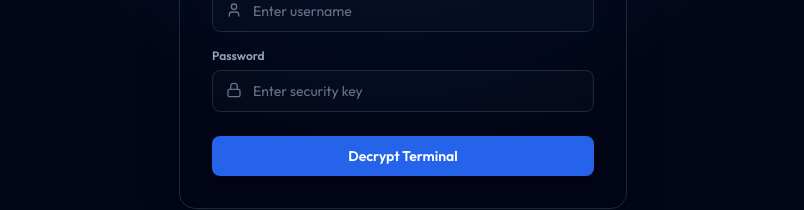
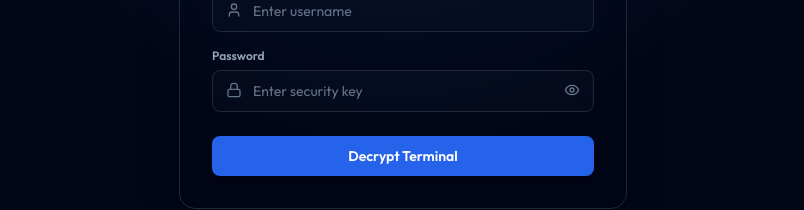
Before and after one commit to Atharva1811/Smart-Guard-Duty-Management-System, a React (Vite) app in the folder client/: page /#/login in a window 1280 px wide. Shown: the part 410-620 px from the top of the page, without its empty margins (237-1041 px from the left). Built offline with nearby package versions, Linux system fonts and the light colour scheme; no server answers.

Commit message:
Add password visibility toggle (eye button) to login page

```diff
--- a/client/src/pages/Login.tsx
+++ b/client/src/pages/Login.tsx
@@ -5,7 +5,7 @@ import { useNavigate } from 'react-router-dom';
 import { useAuth } from '../context/AuthContext.tsx';
 import { useTranslation } from '../context/LanguageContext.tsx';
 import { motion } from 'framer-motion';
-import { Lock, User as UserIcon, AlertCircle } from 'lucide-react';
+import { Lock, User as UserIcon, AlertCircle, Eye, EyeOff } from 'lucide-react';
 
 export const Login: React.FC = () => {
   const { login } = useAuth();
@@ -13,6 +13,7 @@ export const Login: React.FC = () => {
   const navigate = useNavigate();
   const [errorMsg, setErrorMsg] = useState<string | null>(null);
   const [loading, setLoading] = useState<boolean>(false);
+  const [showPassword, setShowPassword] = useState<boolean>(false);
 
   const { register, handleSubmit, formState: { errors } } = useForm({
     defaultValues: {
@@ -88,11 +89,18 @@ export const Login: React.FC = () => {
               <div className="relative">
                 <Lock className="absolute left-3.5 top-3 h-4 w-4 text-slate-500" />
                 <input
-                  type="password"
+                  type={showPassword ? 'text' : 'password'}
                   {...register('password', { required: true })}
-                  className="block w-full rounded-lg border border-slate-800 bg-slate-900/30 py-2.5 pl-10 pr-4 text-sm text-white placeholder-slate-500 focus:border-primary focus:ring-1 focus:ring-primary focus:outline-none transition-all"
+                  className="block w-full rounded-lg border border-slate-800 bg-slate-900/30 py-2.5 pl-10 pr-10 text-sm text-white placeholder-slate-500 focus:border-primary focus:ring-1 focus:ring-primary focus:outline-none transition-all"
                   placeholder="Enter security key"
                 />
+                <button
+                  type="button"
+                  onClick={() => setShowPassword(p => !p)}
+                  className="absolute right-3.5 top-3 text-slate-500 hover:text-slate-300 focus:outline-none"
+                >
+                  {showPassword ? <EyeOff className="h-4 w-4" /> : <Eye className="h-4 w-4" />}
+                </button>
               </div>
               {errors.password && <span className="text-[10px] text-red-400 mt-1 block">Password is required</span>}
             </div>
```
